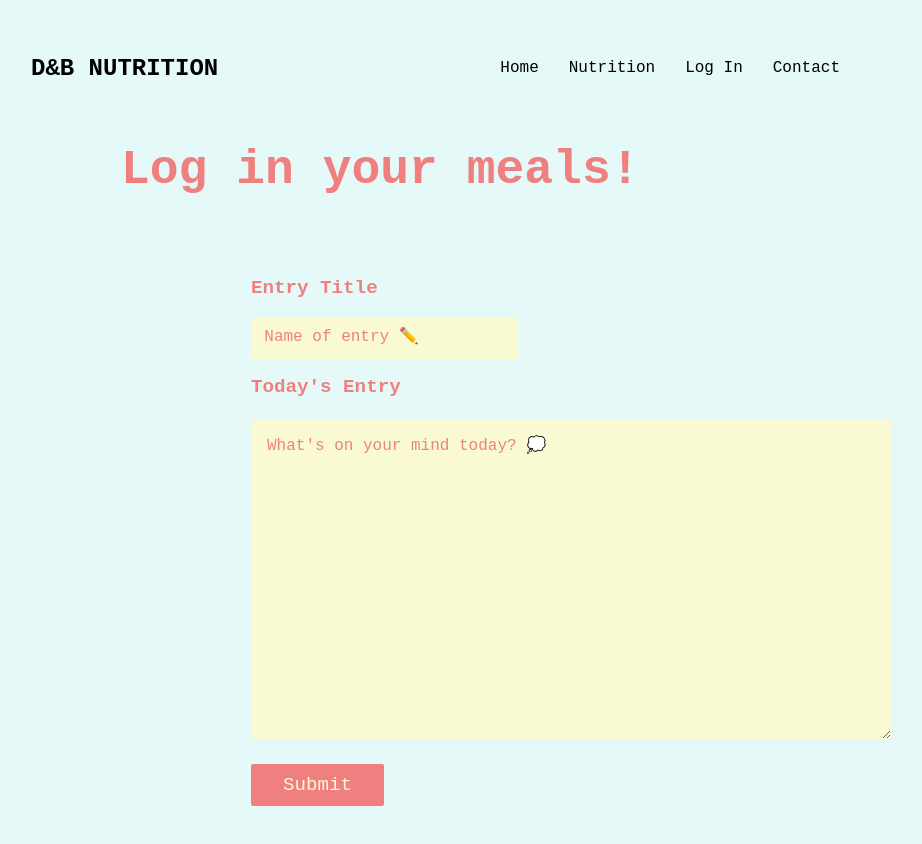
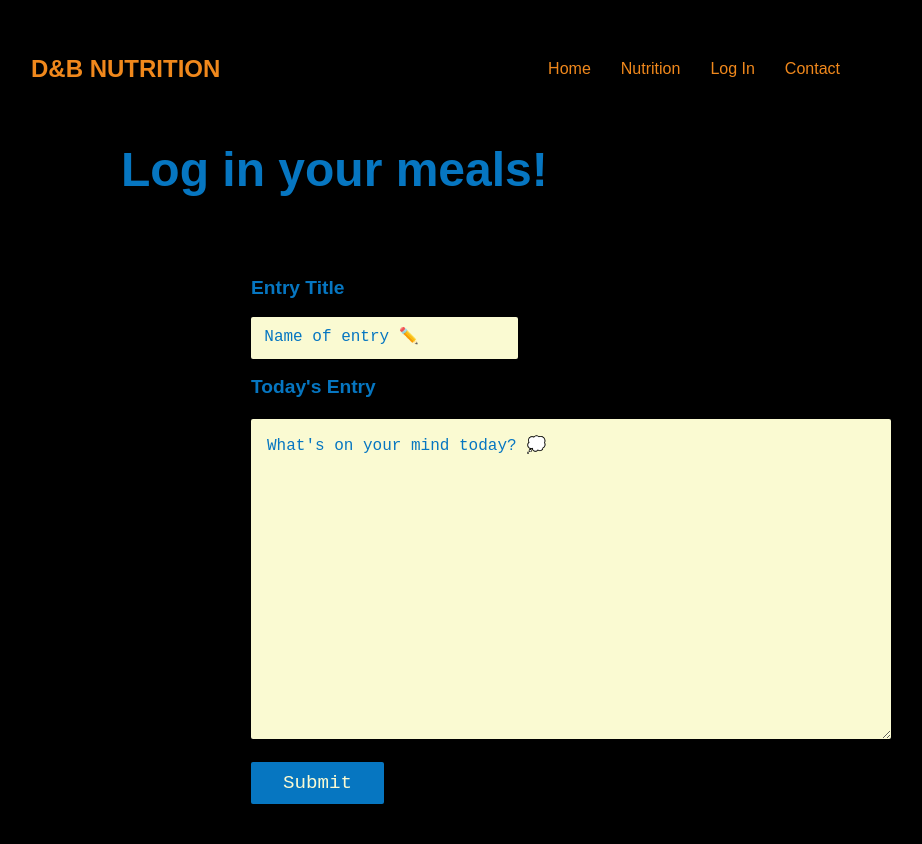
Before and after one commit to anaruizrivera77/Final-Project, a plain HTML site: page login.html in a window 1280 px wide. Shown: the whole page, without its empty margins (69-991 px from the left). Drawn offline with Linux system fonts and the light colour scheme.

Commit message:
fixed color

```diff
--- a/css/login.css
+++ b/css/login.css
@@ -17,10 +17,10 @@ header {
   transition: 0.6s ease;
 }
 header.sticky .logo {
-  color: #111;
+  color: #F0881C;
 }
 header .logo {
-  color:black;
+  color:#F0881C;
   font-size: 24px;
   text-transform: uppercase;
   text-decoration: none;
@@ -35,14 +35,14 @@ header ul li {
   list-style: none;
 }
 header.sticky ul li a {
-  color: #000;
+  color: #F0881C;
   font-weight: 500;
 }
 header ul li a {
   position: relative;
   display: inline-block;
   text-decoration: none;
-  color: black;
+  color: #F0881C;
   margin: 0 15px;
 }
 
@@ -59,10 +59,10 @@ html {
 }
 
 body {
-  font-family: 'Space Mono', monospace;
+  font-family: 'Poppins', sans-serif;
   line-height: 1.6;
-  background: rgba(175, 238, 238, 0.3);
-  color: lightcoral;
+  background: black;
+  color: #0676C1;
   margin: 0 auto;
   padding: 0;
   max-width: 900px;
@@ -136,7 +136,7 @@ button {
 
 .btn-main {
   color: lightgoldenrodyellow;
-  background-color: lightcoral;
+  background-color: #0676C1;
 }
 
 .btn-light {
@@ -153,7 +153,7 @@ button[class^='btn-']:hover,
 a[class^='btn-']:hover,
 input[class^='btn-']:hover {
   background-color: lightgoldenrodyellow;
-  color: lightcoral;
+  color: #0676C1;
   font-weight: 700;
   transform: scale(1.08);
 }
@@ -169,14 +169,14 @@ input[class^='btn-']:hover {
 }
 
 .entry-text-title:focus {
-  outline-color: lightcoral;
+  outline-color: #0676C1;
   font-family: 'Space Mono', monospace;
-  color: lightcoral;
+  color: #0676C1;
   font-size: 1rem;
 }
 
 .entry-text-title::placeholder {
-  color: lightcoral;
+  color: #0676C1;
   font-family: 'Space Mono', monospace;
   font-size: 1rem;
 }
@@ -231,14 +231,14 @@ input[class^='btn-']:hover {
 }
 
 .entry-text-box:focus {
-  outline-color: lightcoral;
+  outline-color: #0676C1;
   font-family: 'Space Mono', monospace;
-  color: lightcoral;
+  color: #0676C1;
   font-size: 1rem;
 }
 
 .entry-text-box::placeholder {
-  color: lightcoral;
+  color: #0676C1;
   font-family: 'Space Mono', monospace;
   font-size: 1rem;
 }
```
Also changed, not shown: login.html (+1 -0 lines).
